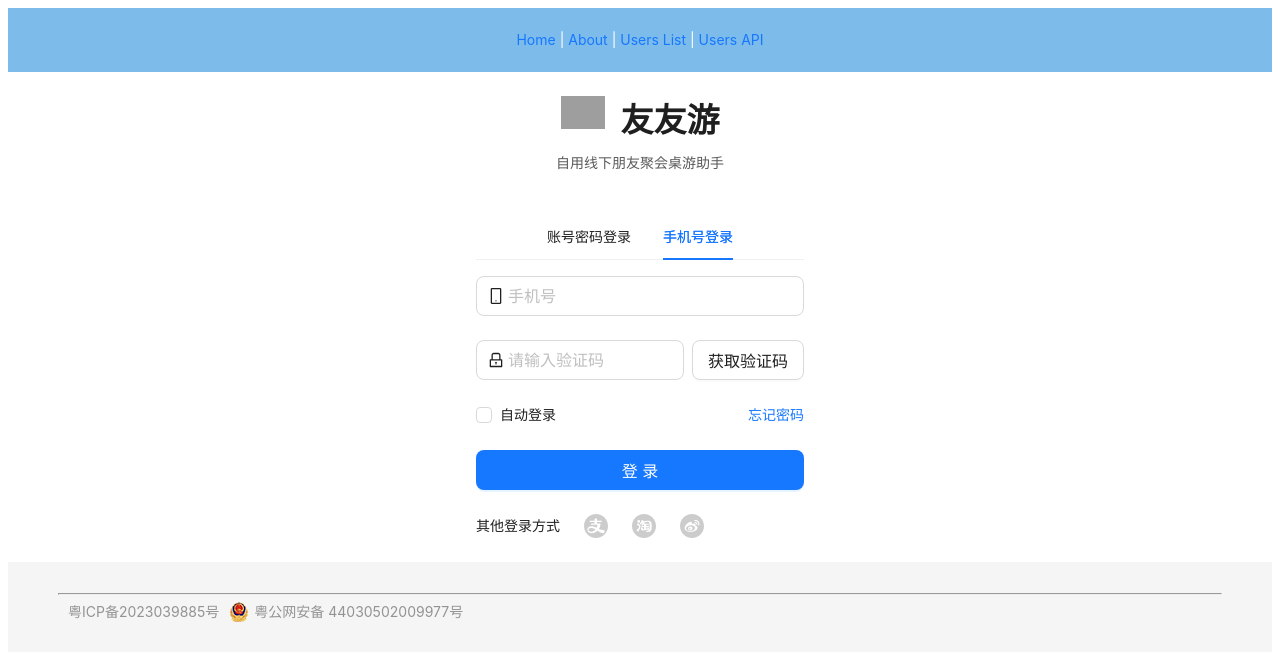
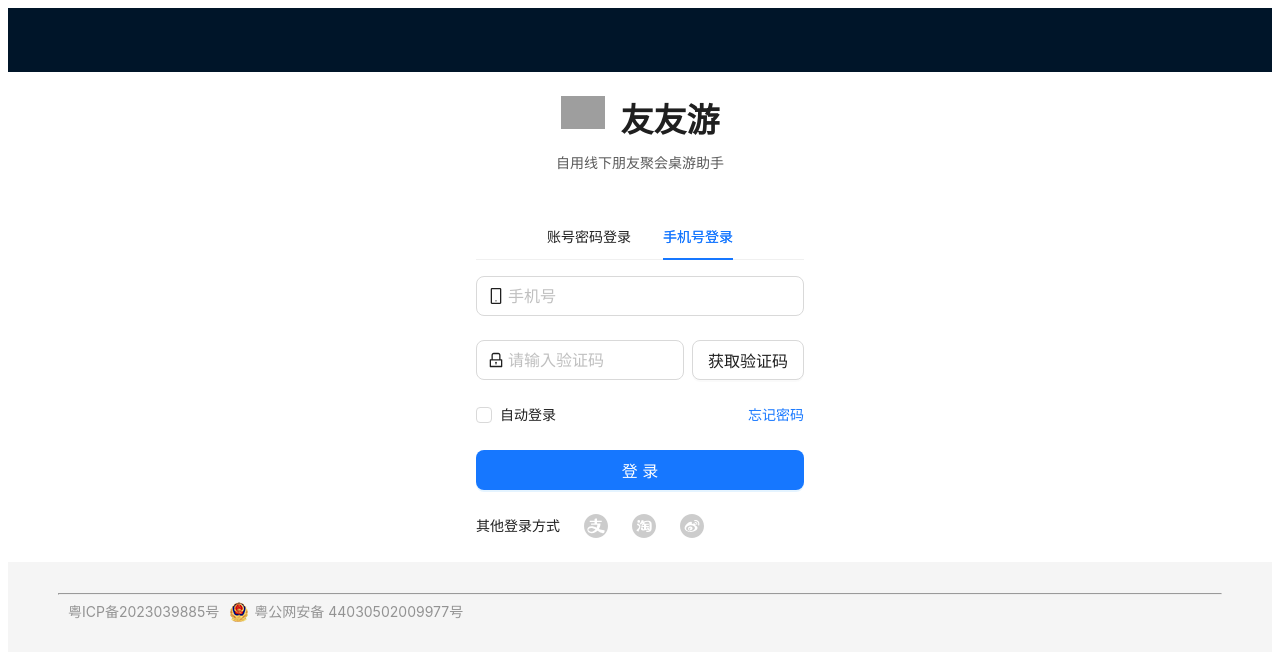
Before and after one commit to stark-sim/avalon_react, a Next.js app: page / in a window 1280 px wide. Shown: the top 660 px of the page. Built offline with nearby package versions, Linux system fonts and the light colour scheme; grey boxes are pictures that could not be loaded.

Commit message:
fix: Promiss function with async

```diff
--- a/components/IndexLayout.tsx
+++ b/components/IndexLayout.tsx
@@ -51,19 +51,18 @@ const IndexLayout = ({ children, title = "This is the default title" }: Props) =
     </Head>
     <Space direction="vertical" style={{ width: "100%" }} size={[0, 48]}>
       <Layout>
-        <Header style={headerStyle}>
-          <header>
+        <Header>
+          {/* <header>
             <nav>
               <Link href="/">Home</Link> | <Link href="/about">About</Link> |{" "}
               <Link href="/users">Users List</Link> |{" "}
               <a href="/api/users">Users API</a>
             </nav>
-          </header>
+          </header> */}
         </Header>
         <Content >{children}</Content>
         <Footer>
           <hr />
-          {/* <span>I'm here to stay (Footer)</span> */}
           <div>
             <a href="https://beian.miit.gov.cn/" target="_blank">
               <p
--- a/components/Login.tsx
+++ b/components/Login.tsx
@@ -34,7 +34,7 @@ export default () => {
   const { message, notification, modal } = App.useApp();
   const [loginType, setLoginType] = useState<LoginType>("phone");
 
-  const handleLogin = (values: {
+  const handleLogin = async (values: {
     username: string;
     password: string;
     mobile: string;
```
